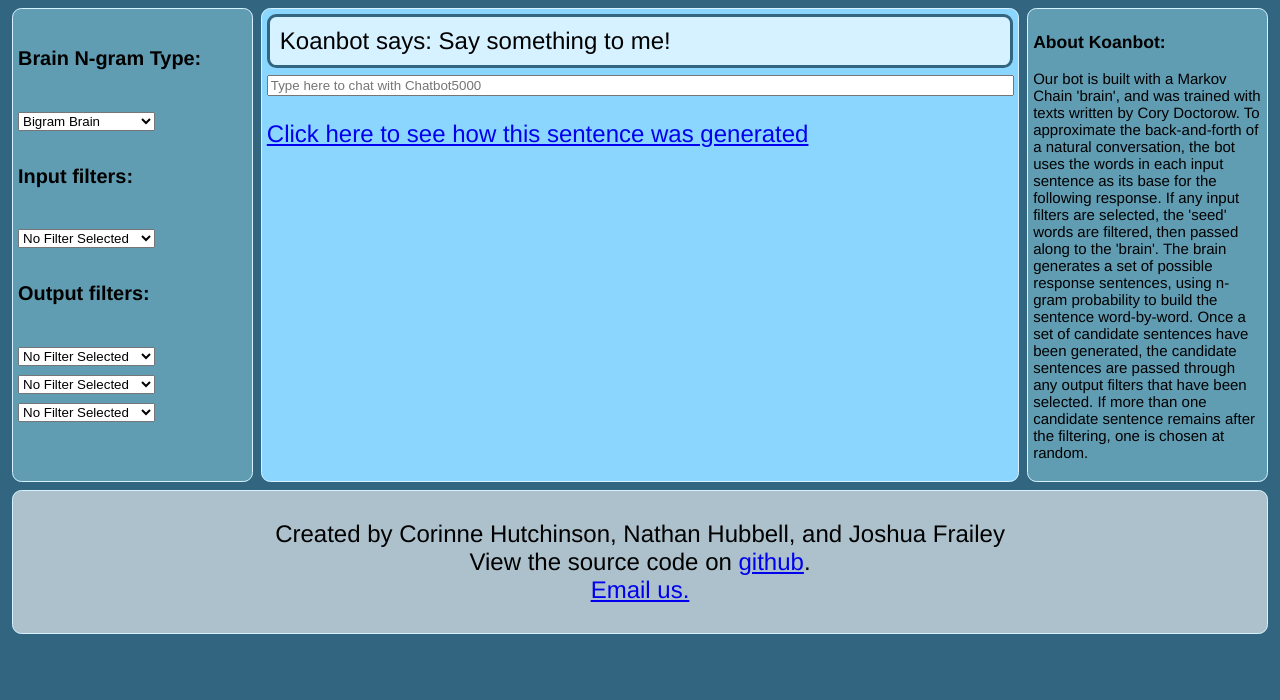
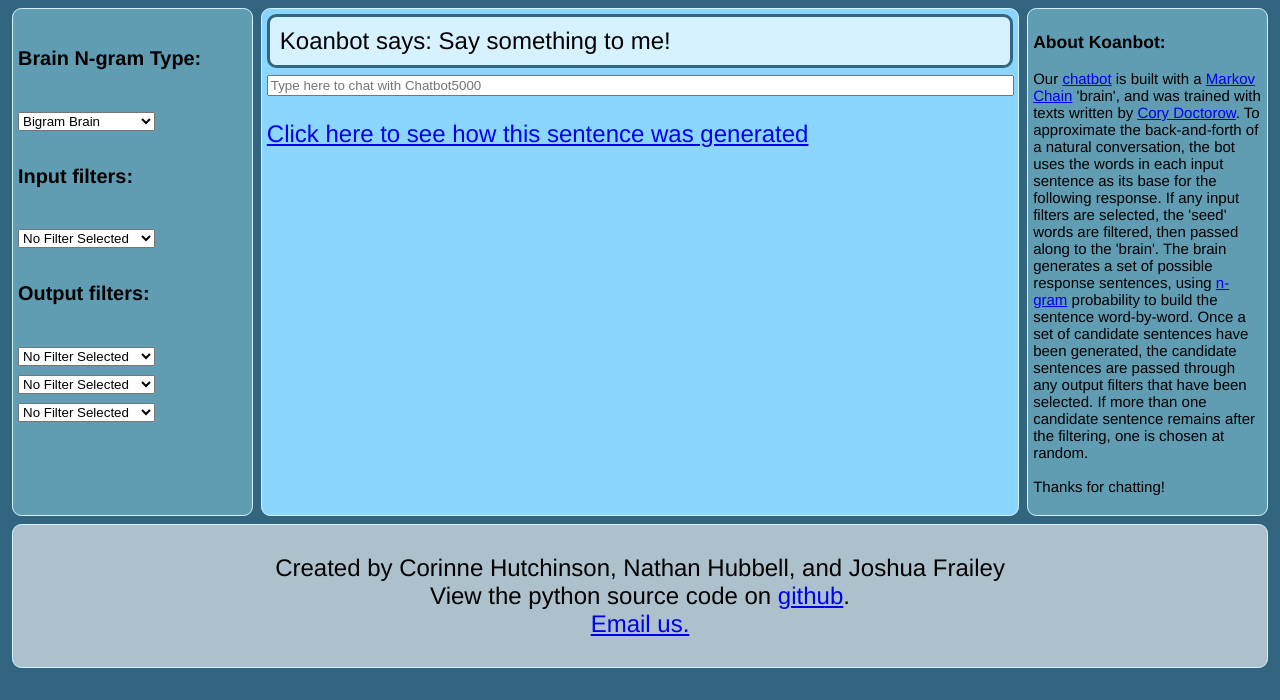
Before and after one commit to corinnelhh/chatbot, a Flask app: page / in a window 1280 px wide. Shown: the part 100-800 px from the top of the page. Run offline with Flask 2, Linux system fonts and the light colour scheme; parts of the project's set-up code (start-up, migrations or seed data) failed here and were passed over; some libraries are stand-ins or nearby versions.

Commit message:
added some basic hyperlinks and a super short thankyou message

```diff
--- a/templates/base.html
+++ b/templates/base.html
@@ -9,17 +9,17 @@
     <body>
     <aside id="about">
         <h3>About Koanbot:</h3>
-        <p> Our bot is built with a Markov Chain 'brain', and was trained
-        with texts written by Cory Doctorow. To approximate
+        <p> Our <a href="http://en.wikipedia.org/wiki/Chatterbot">chatbot</a> is built with a <a href="http://en.wikipedia.org/wiki/Markov_chain">Markov Chain</a> 'brain', and was trained
+        with texts written by <a href="http://en.wikipedia.org/wiki/Cory_Doctorow">Cory Doctorow</a>. To approximate
         the back-and-forth of a natural conversation, the bot uses
         the words in each input sentence as its base for the following response.
         If any input filters are selected, the 'seed' words are
         filtered, then passed along to the 'brain'. The brain generates a set
-        of possible response sentences, using n-gram probability to build
+        of possible response sentences, using <a href="http://en.wikipedia.org/wiki/N-gram">n-gram</a> probability to build
         the sentence word-by-word. Once a set of candidate sentences have
         been generated, the candidate sentences are passed through any
         output filters that have been selected. If more than one candidate
-        sentence remains after the filtering, one is chosen at random.
+        sentence remains after the filtering, one is chosen at random.<br><br>Thanks for chatting!
         </p>
     </aside>
     <aside id="filters">
@@ -76,7 +76,7 @@
     </main>
         <footer>
             <p>Created by Corinne Hutchinson, Nathan Hubbell, and Joshua Frailey<br>
-            View the source code on <a href="https://github.com/corinnelhh/chatbot">github</a>.<br>
+            View the python source code on <a href="https://github.com/corinnelhh/chatbot">github</a>.<br>
             <a href="mailto:koanbot@gmail.com"> Email us.</a></p>
         </footer>
     <script type="text/javascript" src="{{ url_for('static', filename='jquery.js') }}"></script>
```
